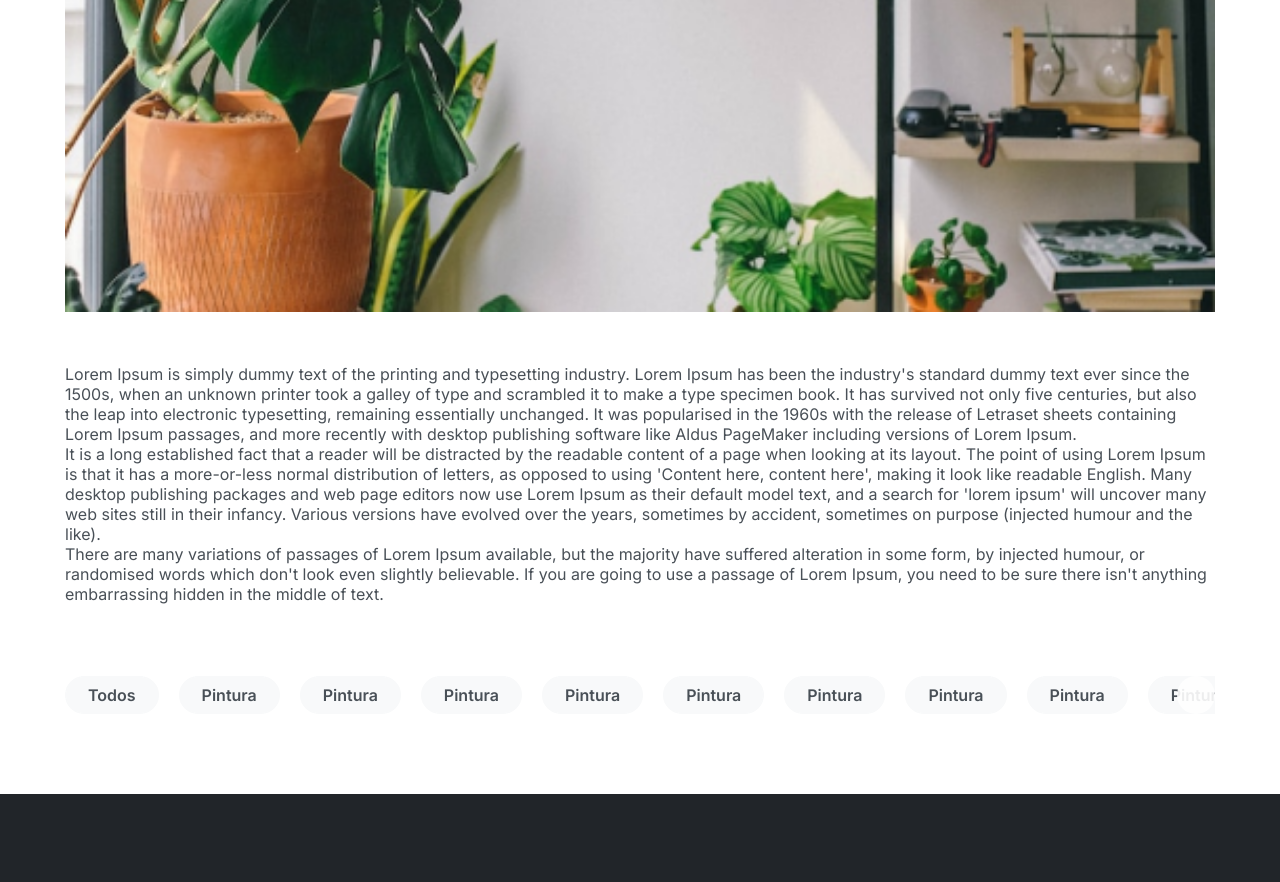
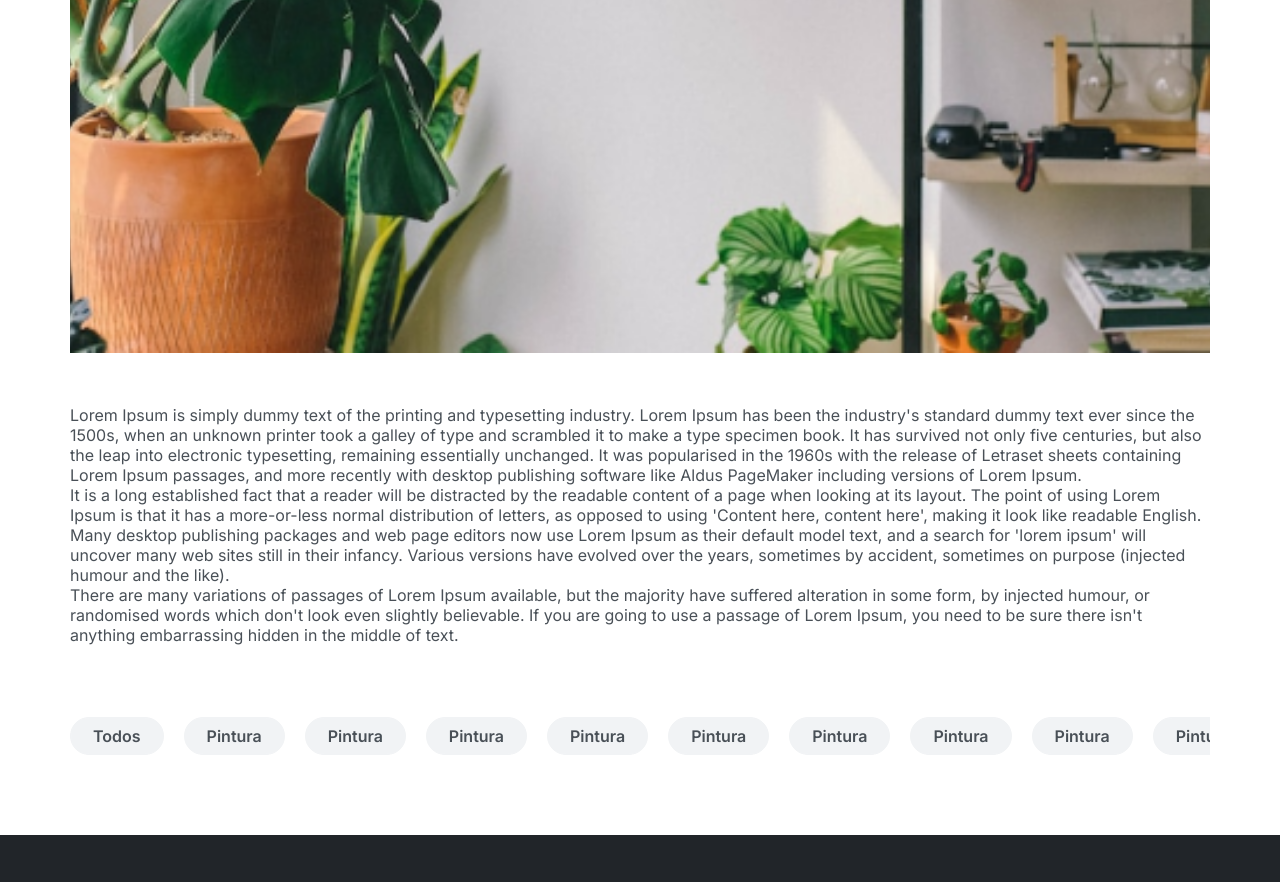
Before and after one commit to tamir-ferreira/Living, a plain HTML site: page pages/post/index.html in a window 1280 px wide. Shown: the part 539-1421 px from the top of the page. Drawn offline with Linux system fonts and the light colour scheme.

Commit message:
fix: size images and colors css

```diff
--- a/pages/post/index.css
+++ b/pages/post/index.css
@@ -31,6 +31,8 @@ header{
 
 .post-content img{
     margin: 52px 0;
+    height: 402px;
+    object-fit: cover;
 }
 
 .post-content p{
--- a/styles/button.css
+++ b/styles/button.css
@@ -16,8 +16,7 @@ button:hover{
     border: 1px solid var(--color-grey-700);
 }
 
-.btn-grey:hover,
-.btn-grey-focus {
+.btn-grey:hover{
     background: var(--color-grey-600);
     border: 1px solid var(--color-grey-600);
 }
@@ -29,11 +28,12 @@ button:hover{
 }
 
 .btn-grey-dark:hover {
+    color: var(--color-grey-800);
     background: var(--color-grey-300);
     border: 1px solid var(--color-grey-300);
 }
 
-.btn-primary {
+.btn-primary{
     color: var(--color-grey-800);
     background: var(--color-brand-100);
     border: 1px solid var(--color-brand-100);
@@ -45,7 +45,7 @@ button:hover{
 }
 
 .bg-icon{
-    background-color: white;
+    color: var(--color-grey-800);
     border-radius: var(--radius-2);
     position: absolute;
     right: 0;
--- a/styles/globalStyles.css
+++ b/styles/globalStyles.css
@@ -10,11 +10,12 @@
 :root {
   --color-grey-100: #212529;
   --color-grey-200: #495057;
-  --color-grey-300: #808387;
-  --color-grey-400: #dee2e6;
-  --color-grey-500: #e9ecef;
-  --color-grey-600: #f1f3f5;
-  --color-grey-700: #f8f9fa;
+  --color-grey-300: #5B636C;
+  --color-grey-400: #808387;
+  --color-grey-500: #DEE2E6;
+  --color-grey-600: #E9ECEF;
+  --color-grey-700: #F1F3F5;
+  --color-grey-800: #F8F9FA;
   --color-brand-100: #087f5b;
   --color-brand-200: #099268;
 
@@ -120,7 +121,7 @@ footer{
 }
 
 .container {
-  max-width: 1150px;
+  max-width: 1140px;
   margin: 0 auto;
 
 }
```
